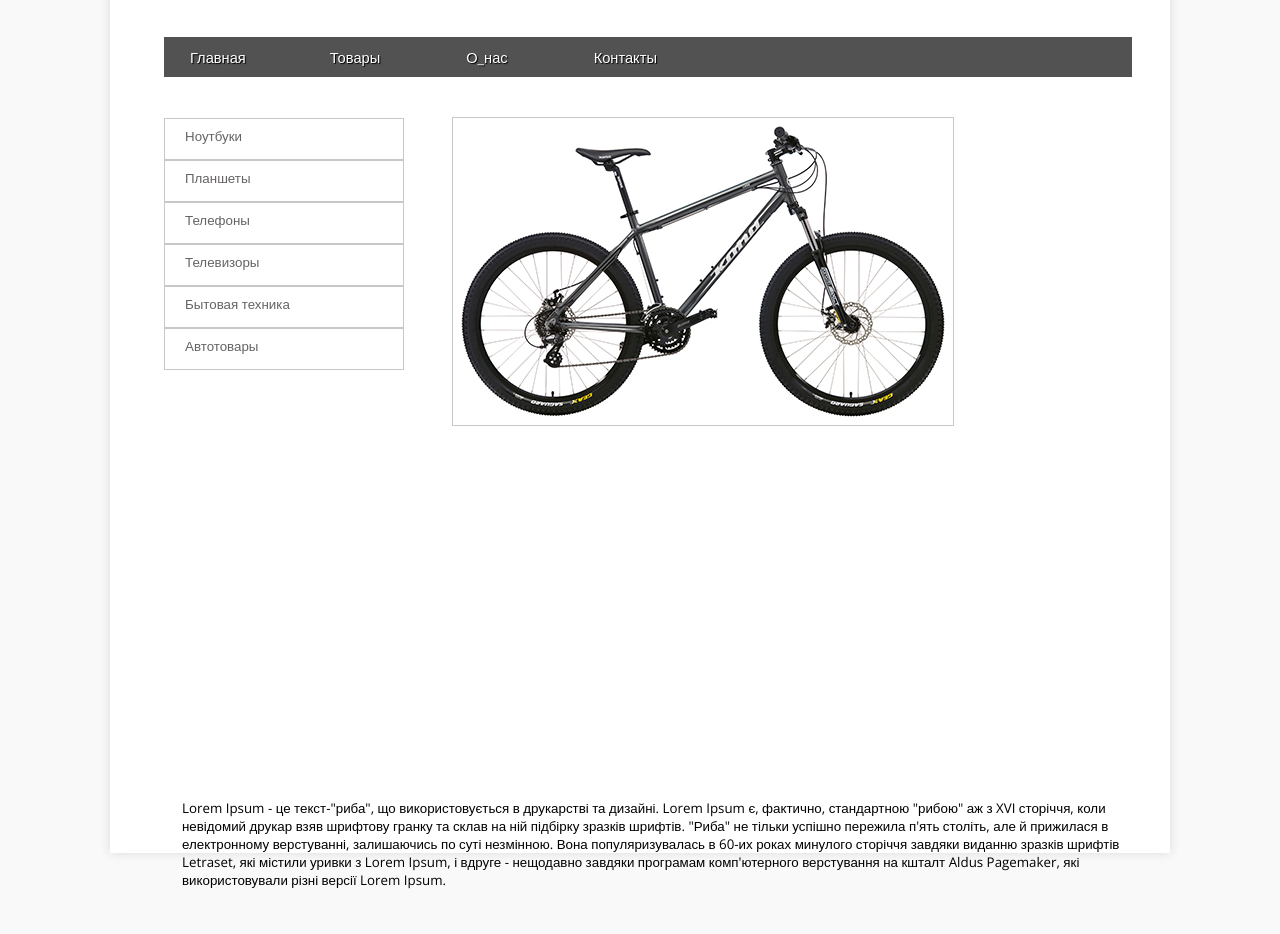
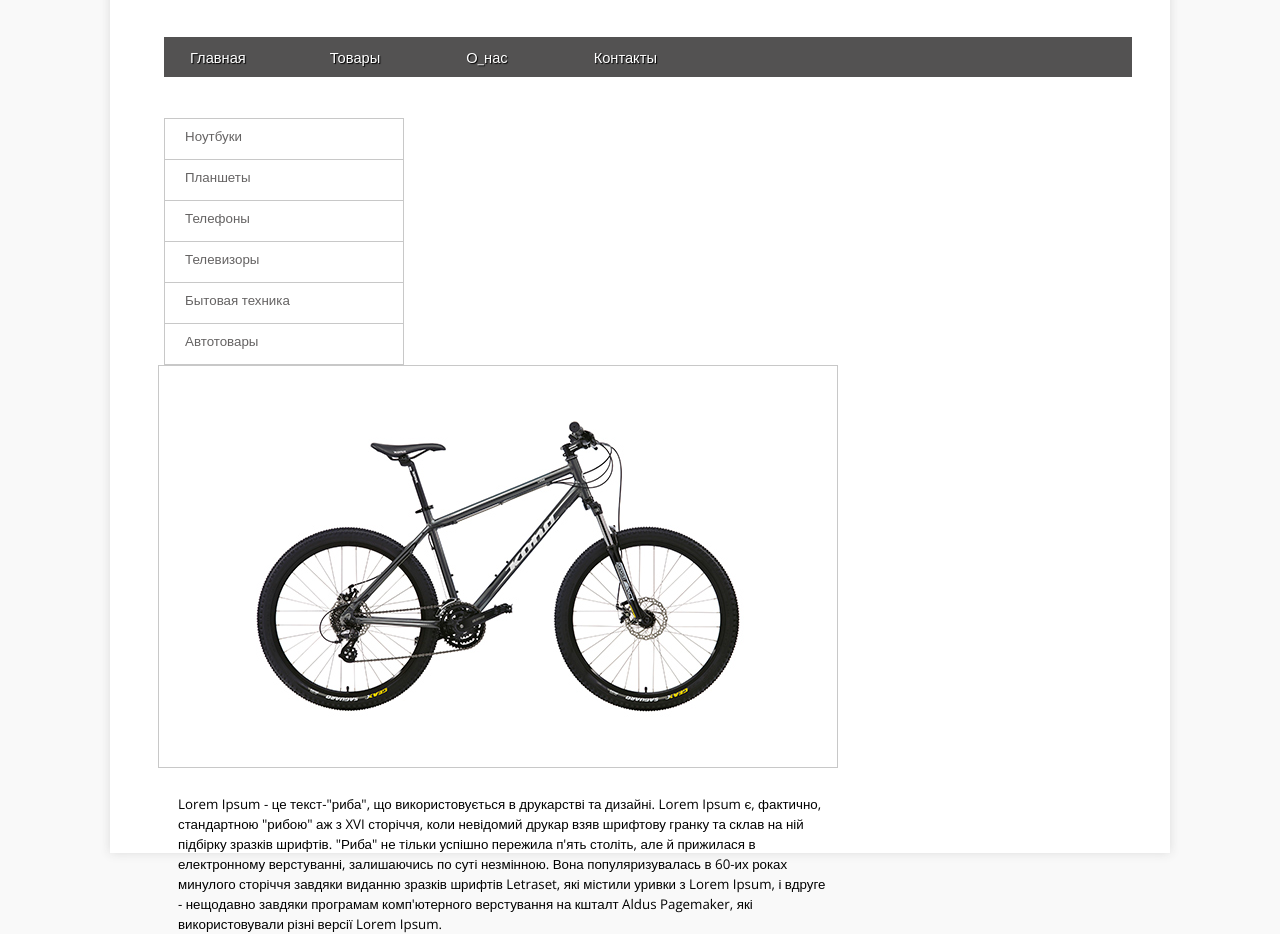
Before and after one commit to LeonidVlasov/LeonidVlasov.github.io, a plain HTML site: page homework_3/index.html in a window 1280 px wide. Shown: the part 97-1031 px from the top of the page. Before the commit the page ends 986 px from the top, so only its background shows below. Drawn offline with nearby package versions, Linux system fonts and the light colour scheme.

Commit message:
2 part of hw3

```diff
--- a/homework_3/css/style.css
+++ b/homework_3/css/style.css
@@ -57,6 +57,7 @@ body {
 }
 
 .left_menu {
+  /*float: left;*/
 	width: 240px;
 	margin: 58px 0px 0px 54px;
 }
@@ -66,11 +67,16 @@ body {
 	height: 40px;
 	text-decoration: none;
 	border: 1px solid #c8c8c8;
+  border-bottom: 0px;
 	padding: 0px 20px;
 	line-height: 35px;
 	font-size: 13.33px;
   color: #656363;
   border:
+}
+
+.left_menu ul:last-child {
+border-bottom: 1px solid #c8c8c8;
 }
 
 .left_menu ul a:hover{
@@ -80,19 +86,17 @@ body {
 }
 
 .content {
-
+	float :left;
+	width: 63%;
 	margin-left: 48px;
 }
-
 .content img {
-  margin: -253px 0px 340px 294px;
-
+	padding: 47px 89px;
 	border: 1px solid #c8c8c8;
 }
-
 .content p {
-	margin-left: 24px;
-	margin-top: 31px;
-	line-height: normal;
+	margin-left: 20px;
+	margin-top: 24px;
+	line-height: 20px;
 	font-size: 13.33px;
 }
```
Lines whose indentation alone changed are shown as unchanged.
